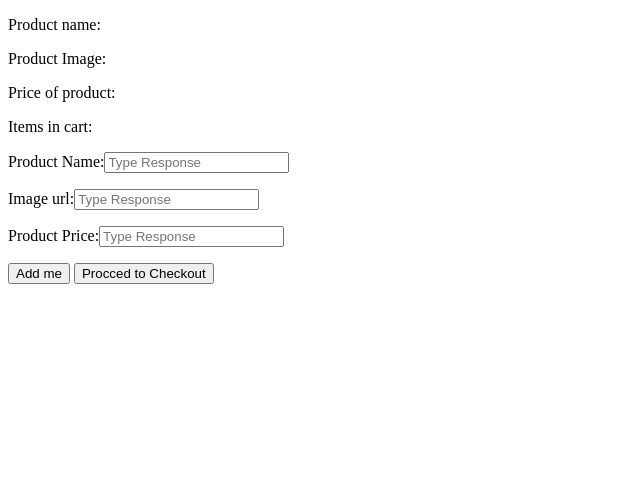
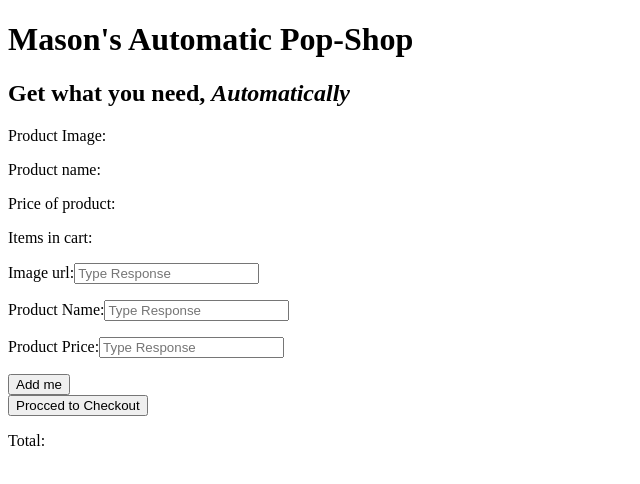
Before and after one commit to Teck9i9eteen/Cart, a plain HTML site: page index.html in a window 1280 px wide. Shown: the whole page, without its empty margins (0-640 px from the left). Drawn offline with Linux system fonts and the light colour scheme; a web font is replaced by a local one.

Commit message:
Created using Popcode: https://popcode.org

```diff
--- a/index.html
+++ b/index.html
@@ -1,24 +1,37 @@
 <!DOCTYPE html>
 <html>
     <head>
-        <title>Cart</title>
+        <link href="https://fonts.googleapis.com/css?family=Gugi" rel="stylesheet">
+        <title>Mason's Automatic Pop-Shop</title>
     </head>
     <body>
-    <div class="header">
-        <p>Product name:</p>
-        <p>Product Image:</p>
-        <p>Price of product:</p>
-        <p>Items in cart:</p>
+
+        <h1>Mason's Automatic Pop-Shop</h1>
+        <h2>Get what you need, <em><strong>Automatically</strong></em></h2>
+        <div class="header">
+            <p>Product Image:</p>
+            <p>Product name:</p>
+            <p>Price of product:</p>
+            <p>Items in cart:</p>
         </div>
 
         <div class="inventory">
-        <p>Product Name:<input class="Name" placeholder="Type Response"></p>
-        <p>Image url:<input class="" placeholder="Type Response"></p>
-        <p>Product Price:<input class="Name" placeholder="Type Response"></p>
+            <p>Image url:<input class="URL" placeholder="Type Response"></p>
+            <p>Product Name:<input class="Name" placeholder="Type Response"></p>
+            <p>Product Price:<input class="Price" placeholder="Type Response"></p>
 
         </div>
+        <div id="Add">
+            <button class="AddMe">Add me</button>
+        </div>
 
-        <button>Add me</button>
-        <button>Procced to Checkout</button>
+        <div id="Checkout">
+            <button class="PleaseCheckout">Procced to Checkout</button>
+        </div>
+
+
+        <div class="total">
+            <p>Total: </p>
+        </div>
     </body>
 </html>
```
